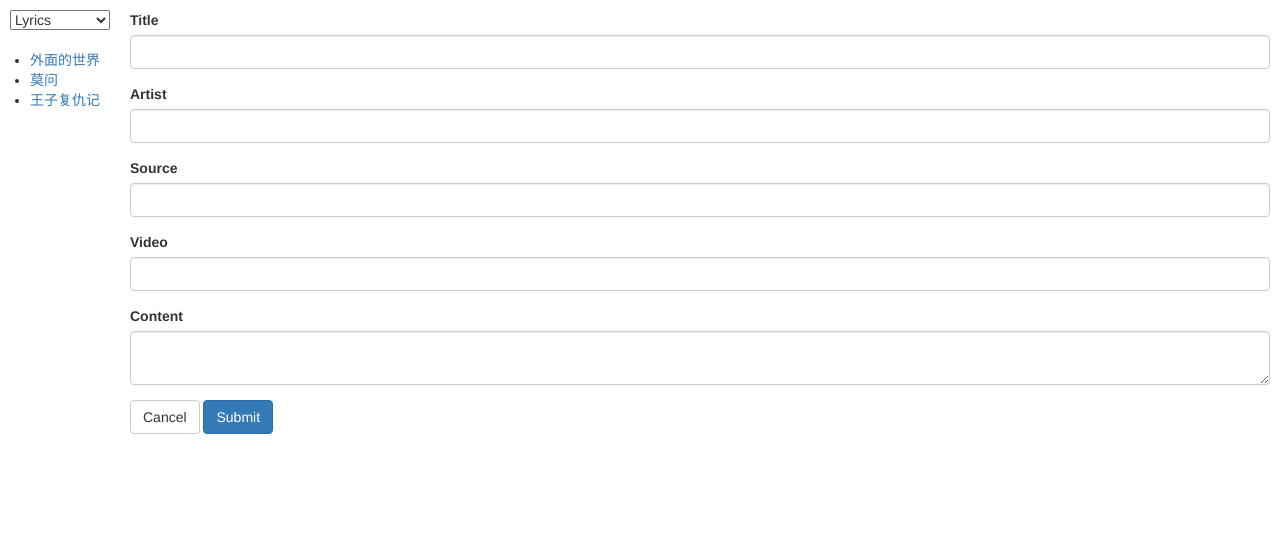
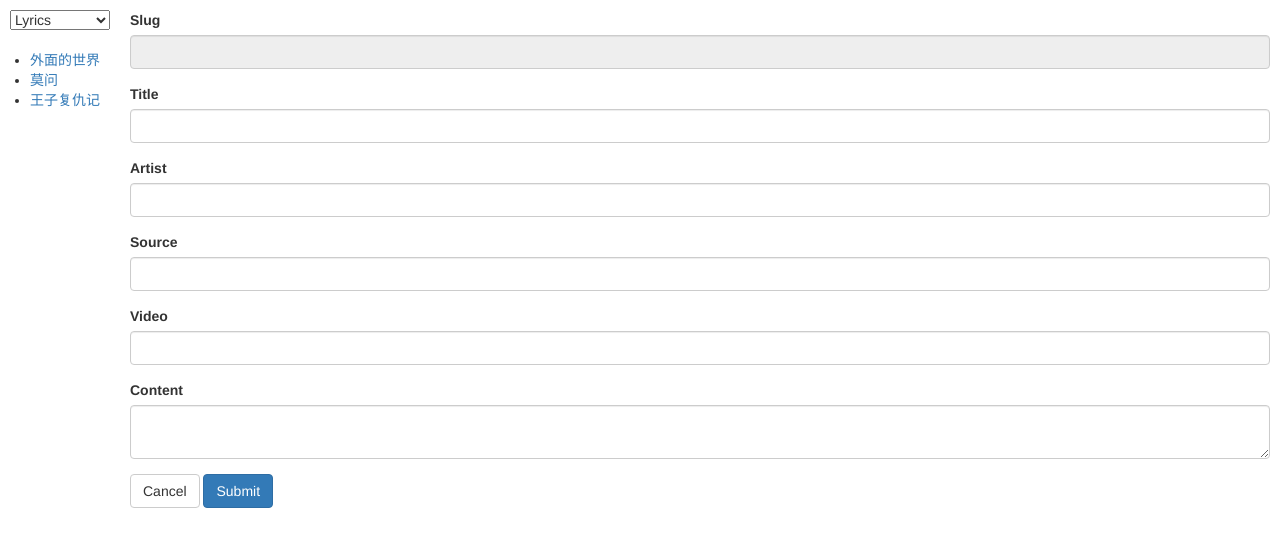
Before and after one commit to ChicagoChinese/translations, a Flask app: page /cms/ in a window 1280 px wide. Shown: the top 547 px of the page. Run offline with Flask 2, Linux system fonts and the light colour scheme; some libraries are stand-ins or nearby versions.

Commit message:
Show slug in form

```diff
--- a/app.py
+++ b/app.py
@@ -41,7 +41,9 @@ class TranslationApi(Resource):
         cat, slug = id.split('-', 1)
         json_file = site_dir / cat / (slug + '.json')
         with json_file.open() as fp:
-            return json.load(fp)
+            result = json.load(fp)
+            result['slug'] = slug
+            return result
 
     def put(self, id):
         cat, slug = id.split('-', 1)
--- a/site/css/cms.css
+++ b/site/css/cms.css
@@ -21,6 +21,9 @@
 .sidebar a {
   cursor: pointer;
 }
+.sidebar .selected {
+  background-color: palegoldenrod;
+}
 
 main {
   flex: 1;
--- a/site/js/cms.js
+++ b/site/js/cms.js
@@ -11,10 +11,19 @@ const app = new Vue({
     })
   },
   methods: {
+    isSelected(slug) {
+      return slug === this.workingCopy.slug
+    },
     choseDoc(slug) {
       axios.get(`/api/translation/${this.category}-${slug}/`).then(res => {
         this.workingCopy = res.data
       })
+    },
+    cancel() {
+      this.workingCopy = {}
+    },
+    submit(evt) {
+      console.log('submit')
     }
   }
 })
--- a/templates/cms.html
+++ b/templates/cms.html
@@ -10,7 +10,7 @@
 <%def name='form_input(name)'>
   <div class='form-group'>
     <label>${name.capitalize()}</label>
-    <input class='form-control' name='${name}' v-bind:value='workingCopy.${name}'>
+    <input class='form-control' name='${name}' :value='workingCopy.${name}'>
   </div>
 </%def>
 
@@ -25,13 +25,17 @@
     </select>
 
     <ul>
-      <li v-for='doc in docs'>
+      <li v-for='doc in docs' :class='{selected: isSelected(doc.slug)}'>
         <a @click='choseDoc(doc.slug)'>{{ doc.title }}</a>
       </li>
     </ul>
   </div>
   <main>
-    <form>
+    <form @submit.prevent='submit'>
+      <div class='form-group'>
+        <label>Slug</label>
+        <input class='form-control' name='slug' :value='workingCopy.slug' readonly>
+      </div>
       ${form_input('title')}
       ${form_input('artist')}
       ${form_input('source')}
@@ -39,10 +43,10 @@
       <div class='form-group'>
         <label>Content</label>
         <textarea class='form-control' name='content'
-                  v-bind:value='workingCopy.content'></textarea>
+                  :value='workingCopy.content'></textarea>
       </div>
       <div class='buttons'>
-        <button class='btn btn-default'>Cancel</button>
+        <button class='btn btn-default' @click.prevent='cancel'>Cancel</button>
         <button type='submit' class='btn btn-primary'>Submit</button>
       </div>
     </form>
```
